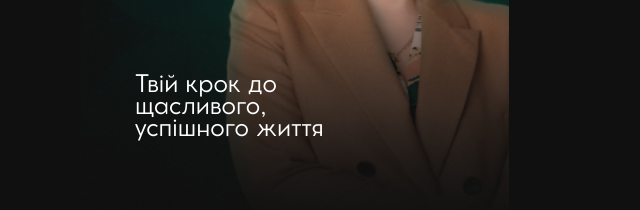
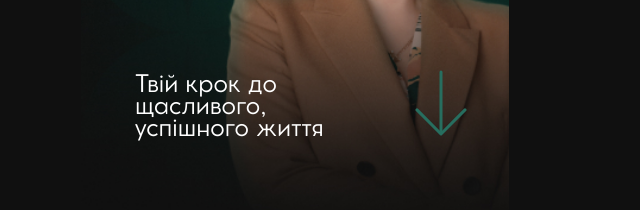
Before and after one commit to RomanIsaiev/work-website-38, a website built with Vite: page index.html in a window 1280 px wide. Shown: the part 450-660 px from the top of the page, 345-985 px from the left. Built offline with nearby package versions, Linux system fonts and the light colour scheme; a script that the page names is missing; files whose address does not match are found by name.

Commit message:
added header arrow

```diff
--- a/index.html
+++ b/index.html
@@ -23,6 +23,13 @@
           <h1 class="header-title">Шлях до самореалізації</h1>
           <p class="header-subtitle">= Шлях до себе</p>
           <p class="header-desc">Твій крок до щасливого, успішного життя</p>
+          <div class="arrow-box">
+            <img
+              class="header-arrow"
+              src="./src/images/header-arrow.svg"
+              alt="arrow"
+            />
+          </div>
           <div class="gift-container">
             <p class="gift-title">
               Встигни зареєструватись <span>і забери бонуси</span>
--- a/src/css/styles.css
+++ b/src/css/styles.css
@@ -77,6 +77,46 @@ p {
 
 .header {
   background: #101010;
+}
+
+.header .container {
+  position: relative;
+}
+
+.arrow-box {
+  position: absolute;
+  right: 0;
+  top: 500px;
+
+  width: 60px;
+  height: 80px;
+
+  overflow: hidden;
+}
+
+.header-arrow {
+  animation: scrolly 3s cubic-bezier(0.77, 0, 0.175, 1) forwards infinite;
+  perspective: 9000px;
+  transform: translateZ(0);
+  transform-origin: bottom;
+}
+
+@keyframes scrolly {
+  0% {
+    transform: translate3d(0, -150%, 0) rotateX(90deg) scale(0.5) skewX(3deg);
+  }
+  30% {
+    transform: translate3d(0, 0, 0) rotateX(0deg) scale(1) skewX(0deg);
+  }
+  70% {
+    transform: translate3d(0, 0, 0) rotateX(0deg) scale(1) skewX(0deg);
+  }
+  95% {
+    transform: translate3d(0, 50%, 0) rotateX(-90deg) scale(0.5) skewX(-3deg);
+  }
+  100% {
+    transform: translate3d(0, 50%, 0) rotateX(-90deg) scale(0.5) skewX(-3deg);
+  }
 }
 
 .header-background {
```
Also changed, not shown: src/images/header-arrow.svg (added).
